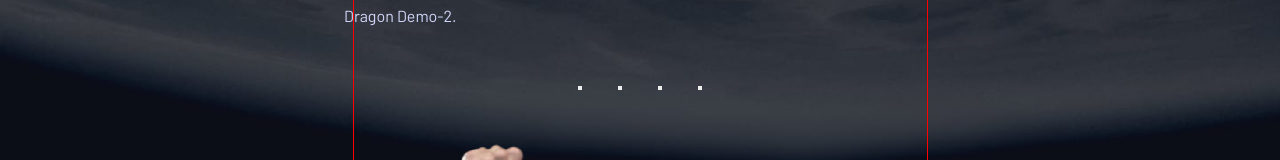
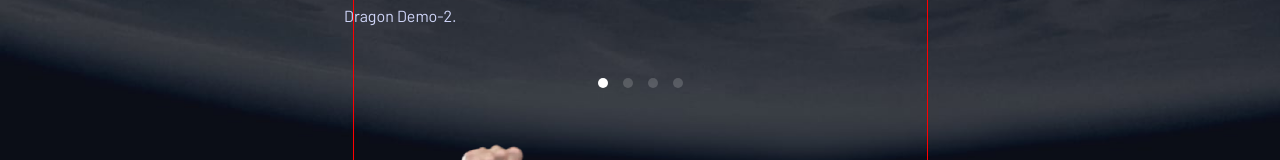
Before and after one commit to AndrewKohn/space-tourism-website, a React (Vite) app: page /crew in a window 1280 px wide. Shown: the part 404-564 px from the top of the page. Built offline with nearby package versions, Linux system fonts and the light colour scheme; a web font is replaced by a local one.

Commit message:
Update: css classnames changed

```diff
--- a/src/components/SubNavBar/SubNavBar.tsx
+++ b/src/components/SubNavBar/SubNavBar.tsx
@@ -20,7 +20,7 @@ const SubNavBar = ({ subNavType, PageData, navState, setNavState }: Props) => {
     <li key={key}>
       <button
         className={`${subNavType === 'string' ? 'nav--string' : ''} ${
-          subNavType === 'dots' ? 'nav--dots' : ''
+          subNavType === 'dots' ? 'nav--dot' : ''
         } ${subNavType === 'buttons' ? 'nav--buttons' : ''} ${
           navState === data.name.toLowerCase() ? 'sub-nav--active' : ''
         }`}
@@ -37,7 +37,11 @@ const SubNavBar = ({ subNavType, PageData, navState, setNavState }: Props) => {
       aria-label="sub-navigation"
       className={`${subNavType === 'string' ? 'sub-nav--string' : ''}`}
     >
-      <ul className="sub-nav--links ">{links}</ul>
+      <ul
+        className={`sub-nav--links ${subNavType === 'dots' ? 'nav--dots' : ''}`}
+      >
+        {links}
+      </ul>
     </nav>
   );
 };
```
